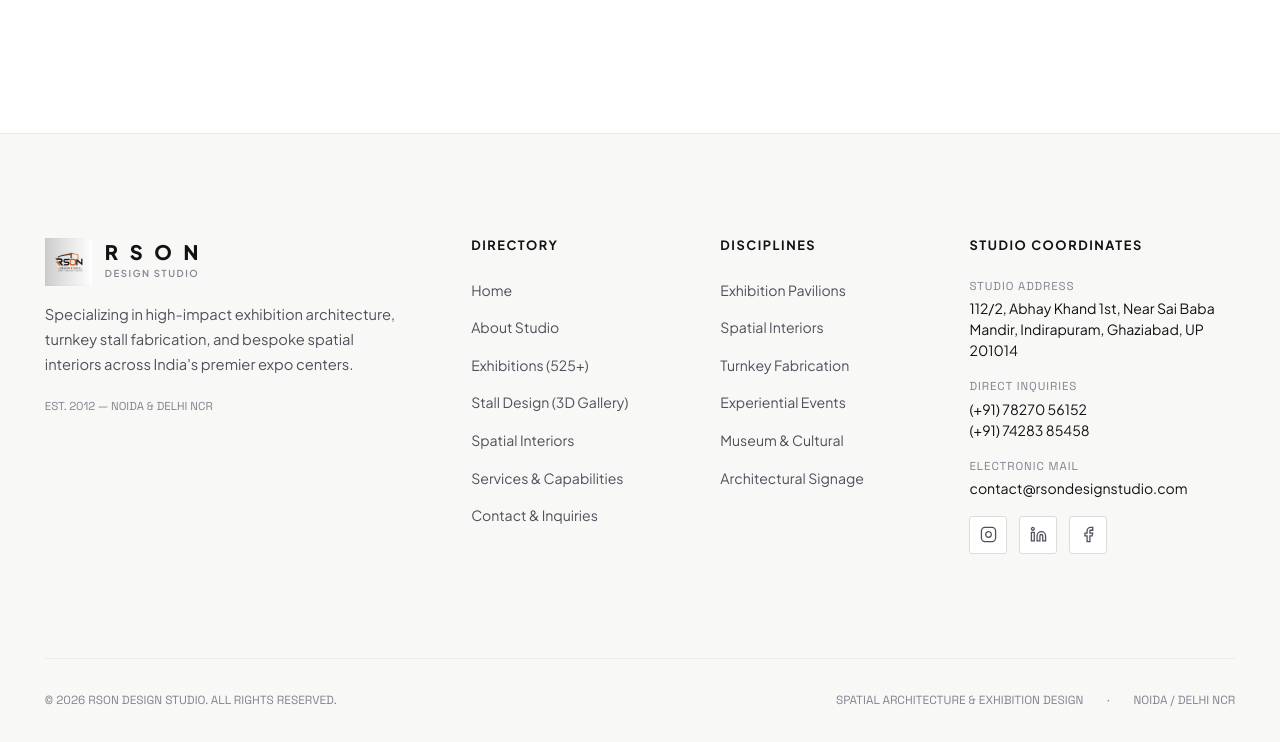
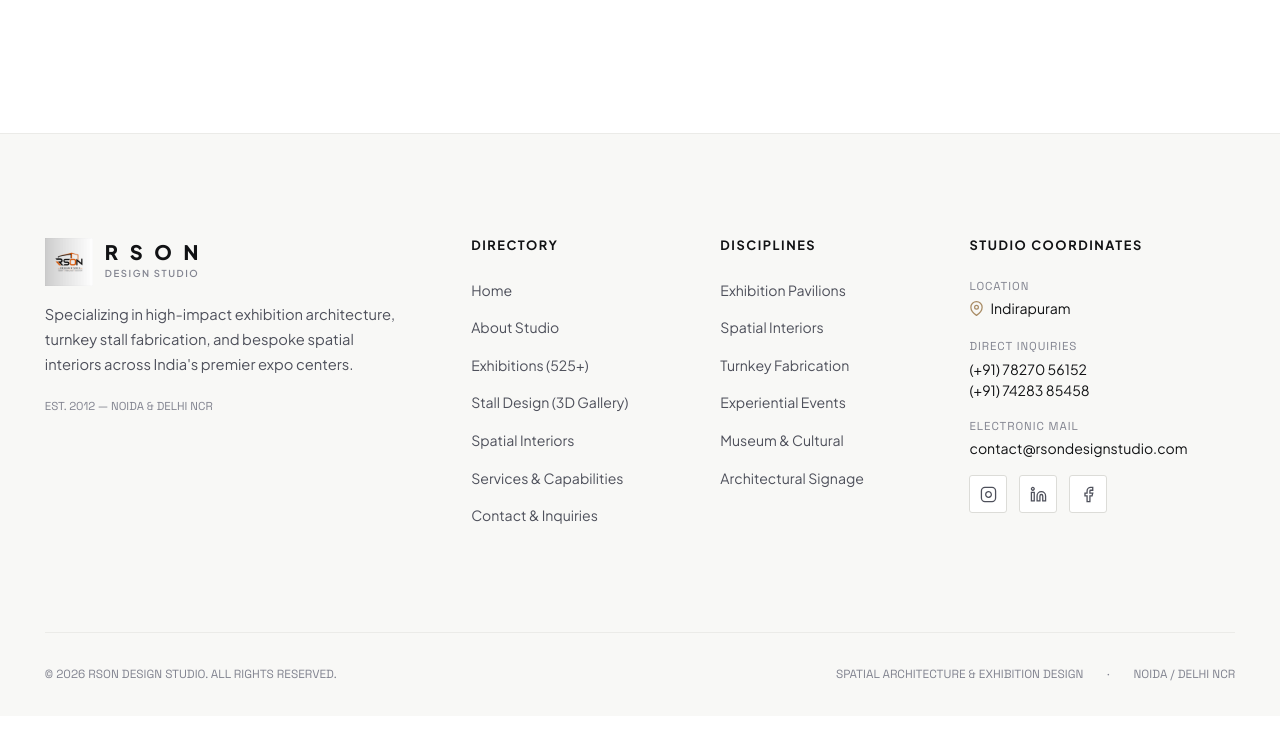
Before and after one commit to mohdsufiyan786/Rson-studio, a plain HTML site: page about.html in a window 1280 px wide. Shown: the part 7696-8438 px from the top of the page. After the commit the page ends 8412 px from the top, so only its background shows below. Drawn offline with nearby package versions, Linux system fonts and the light colour scheme; a web font is replaced by a local one.

Commit message:
Update Hyderabad map query to Madannaguda and add Indirapuram location link across all site footers

```diff
--- a/about.html
+++ b/about.html
@@ -617,9 +617,15 @@
         <div>
           <h4 class="footer-title">Studio Coordinates</h4>
           <div class="footer-contact-item">
-            <span class="footer-contact-label">Studio Address</span>
+            <span class="footer-contact-label">Location</span>
             <p class="footer-contact-val">
-              112/2, Abhay Khand 1st, Near Sai Baba Mandir, Indirapuram, Ghaziabad, UP 201014
+              <a href="https://www.google.com/maps/search/?api=1&query=112%2F2+Abhay+Khand+1st+Near+Sai+Baba+Mandir+Indirapuram+Ghaziabad+UP+201014" target="_blank" rel="noopener noreferrer" style="display: inline-flex; align-items: center; gap: 6px; color: inherit; text-decoration: none;">
+                <svg width="15" height="15" viewBox="0 0 24 24" fill="none" stroke="currentColor" stroke-width="2" stroke-linecap="round" stroke-linejoin="round" aria-hidden="true" style="color: var(--accent-beige); flex-shrink: 0;">
+                  <path d="M21 10c0 7-9 13-9 13s-9-6-9-13a9 9 0 0 1 18 0z"></path>
+                  <circle cx="12" cy="10" r="3"></circle>
+                </svg>
+                <span>Indirapuram</span>
+              </a>
             </p>
           </div>
           <div class="footer-contact-item">
```
Also changed, not shown: contact.html (+4 -4 lines), exhibitions.html (+8 -2 lines), interiors.html (+8 -2 lines), services.html (+8 -2 lines), stall-design.html (+9 -3 lines).
